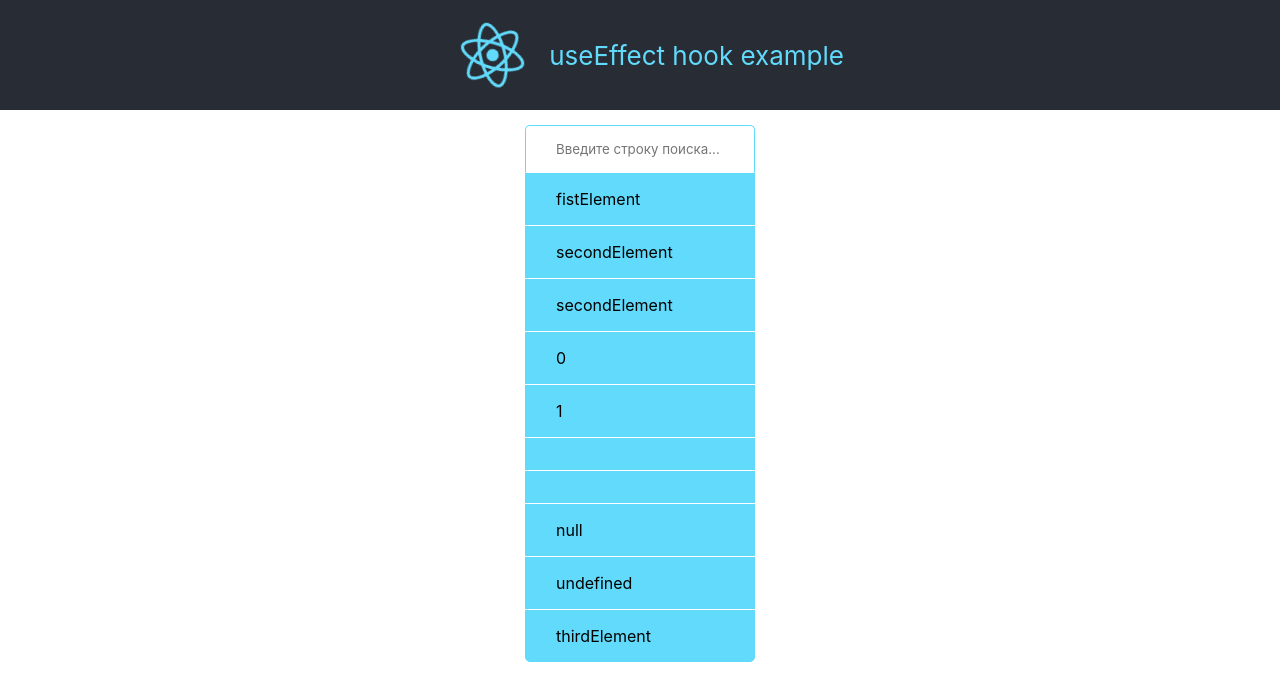
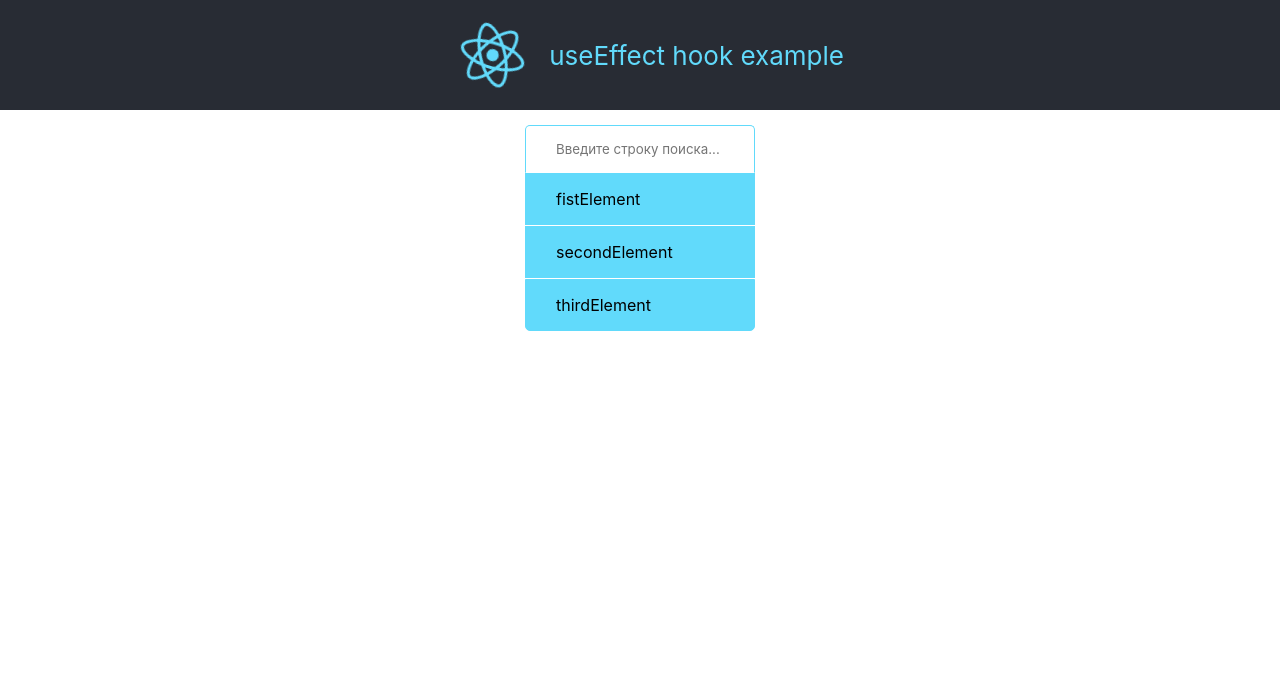
Before and after one commit to EGO7000/react-example, a React (Create React App) app: page / in a window 1280 px wide. Shown: the top 700 px of the page. Built offline with nearby package versions, Linux system fonts and the light colour scheme.

Commit message:
Вернул исходные данные как в ТЗ

```diff
--- a/src/App.js
+++ b/src/App.js
@@ -3,19 +3,7 @@ import './App.scss';
 import List from './components/List';
 
 // входной массив может состоять из любых значений:
-let array = [
-  'fistElement',
-  'secondElement',
-  'secondElement',
-  0,
-  1,
-  '',
-  ' ',
-  null,
-  undefined,
-  'thirdElement',
-];
-
+let array = ['fistElement', 'secondElement', 'thirdElement'];
 // его необходимо нормализировать
 // array = array.map((item) => String(item));
 array = array.map((item) => `${item}`); // вероятно так быстрее
--- a/src/components/List.js
+++ b/src/components/List.js
@@ -24,7 +24,7 @@ const List = ({ value }) => {
 
   const ListItem = searchList.map((elementValue, index) => (
     // {index} как заглушка из документации, понятное дело,
-    // что с нормальным объектом там будет id из базы
+    // что с нормальным объектом тут будет id из базы
     <Element key={index} value={elementValue} />
   ));
 
```
